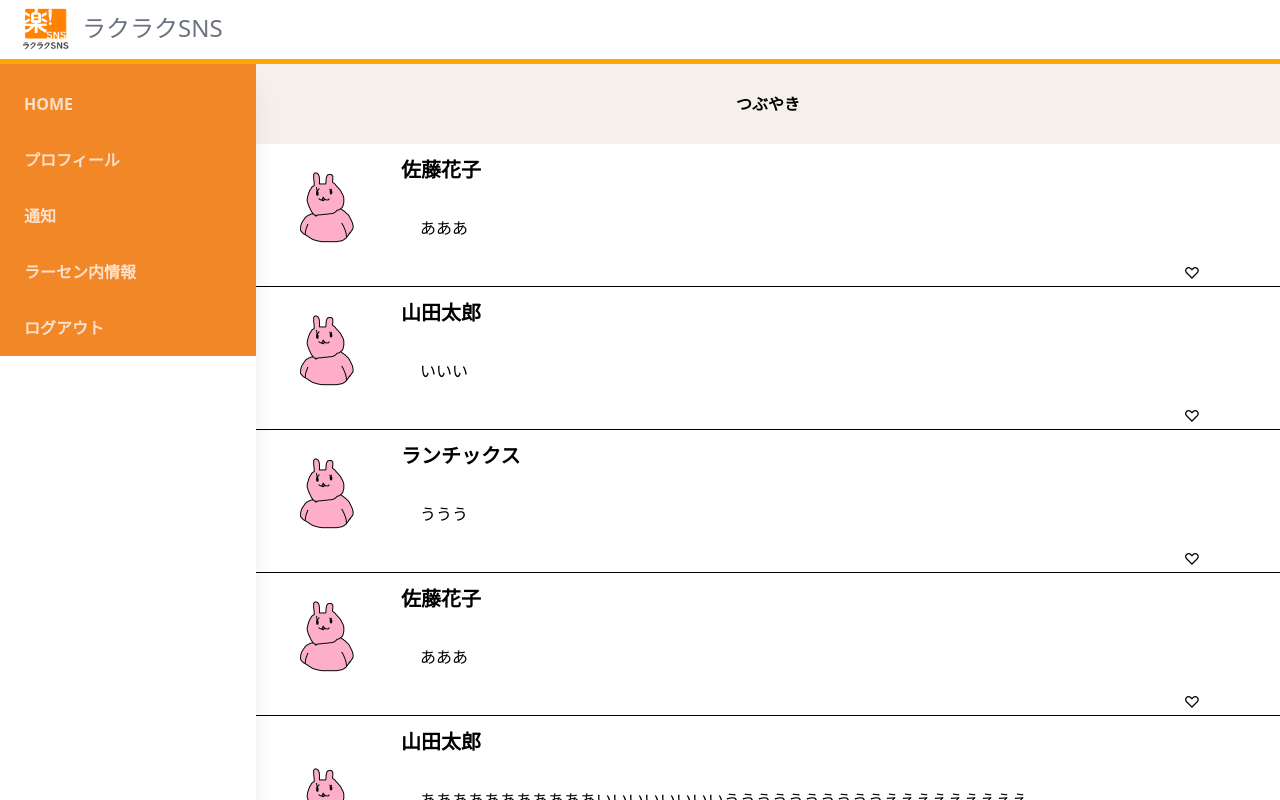
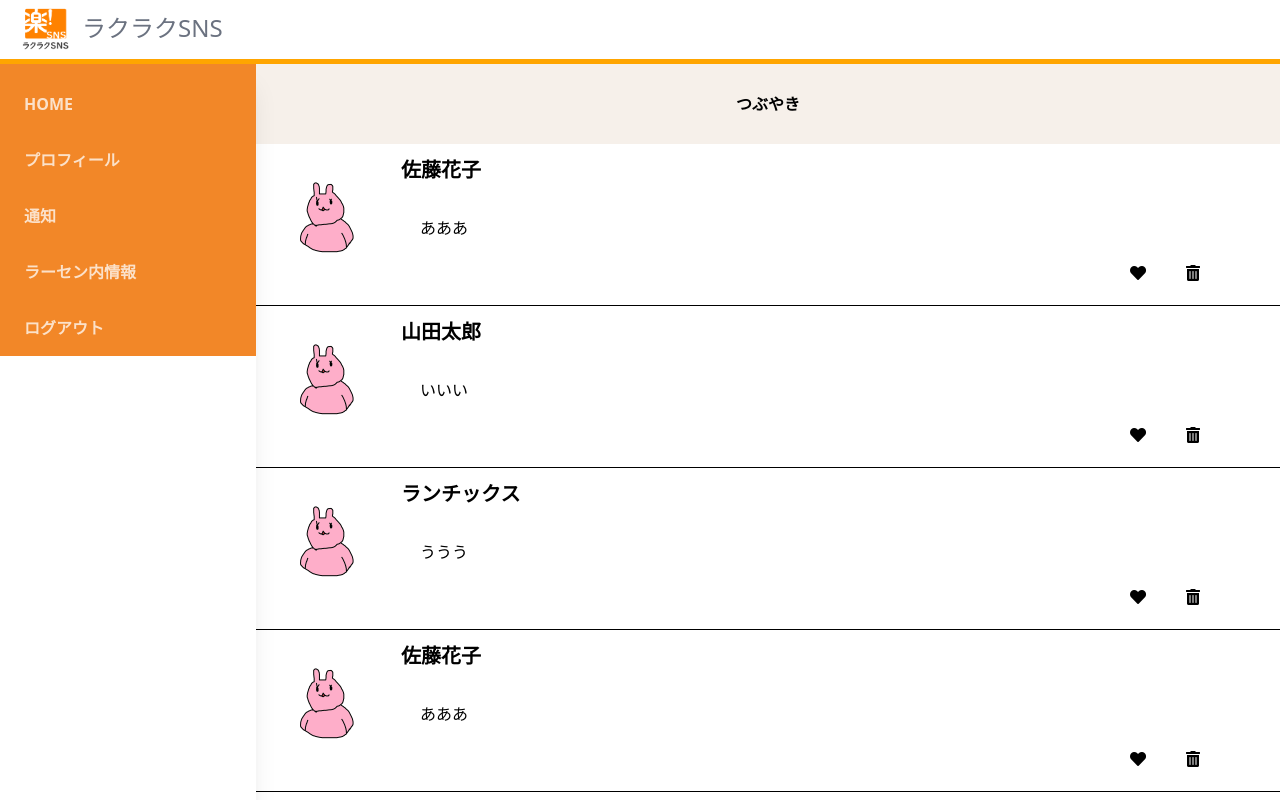
Before and after one commit to suzu1997/rakus-sns-app, a Next.js app: page /timeline in a window 1280 px wide. Shown: the top 800 px of the page. Built offline with nearby package versions, Linux system fonts and the light colour scheme.

Commit message:
fontawesomeインストール、ハートとごみ箱アイコン追加

```diff
--- a/src/pages/_app.tsx
+++ b/src/pages/_app.tsx
@@ -11,6 +11,10 @@ function MyApp({ Component, pageProps }: AppProps) {
         <title>ランチックス</title>
         <meta name="description" content="Generated by create next app" />
         <link rel="icon" href="/favicon.ico" />
+        <link
+          href="https://use.fontawesome.com/releases/v5.6.1/css/all.css"
+          rel="stylesheet"
+        ></link>
       </Head>
       <Layout>
         <Component {...pageProps} />
--- a/src/pages/timeline/index.tsx
+++ b/src/pages/timeline/index.tsx
@@ -55,11 +55,16 @@ const Timeline: NextPage = () => {
                   </td>
                 </tr>
                 <tr>
-                  <td className="pt-5 pb-5 pl-5 pr-60 "> {value.tweet}</td>
+                  <td className="pt-5 pb-5 pl-5 pr-60"> {value.tweet}</td>
                 </tr>
                 <tr>
-                  <td className="text-right pr-20">
-                    <button type="button">♡</button>
+                  <td className="text-right pr-20 pb-5">
+                    <button type="button" className="pr-10">
+                      <i className="fas fa-heart"></i>
+                    </button>
+                    <button type="button">
+                      <i className="fas fa-trash-alt"></i>
+                    </button>
                   </td>
                 </tr>
               </tbody>
```
